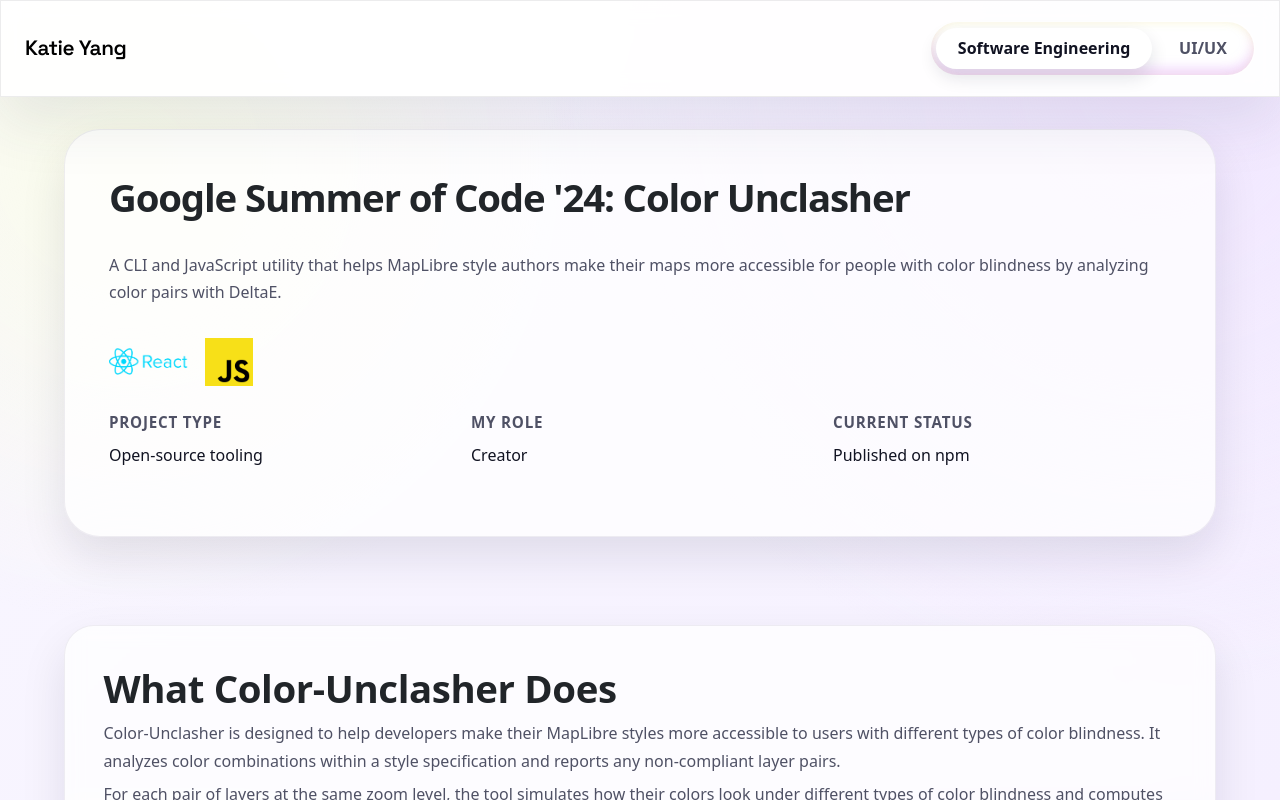
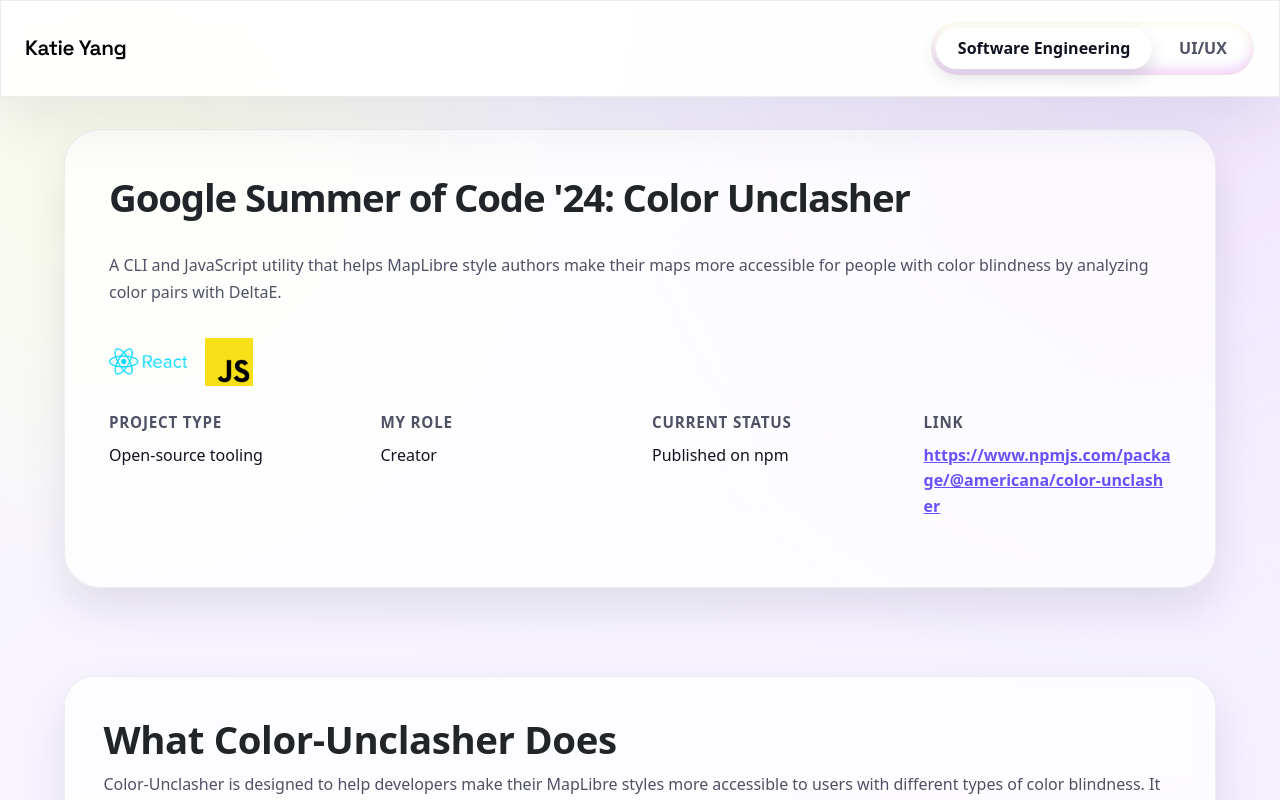
Before and after one commit to KY233466/KY233466.github.io, a Next.js app: page /ColorUnclasher in a window 1280 px wide. Shown: the top 800 px of the page. Built offline with nearby package versions, Linux system fonts and the light colour scheme.

Commit message:
update Color Unclasher link

```diff
--- a/src/views/FrontendProjects/ColorUnclasher.js
+++ b/src/views/FrontendProjects/ColorUnclasher.js
@@ -30,13 +30,13 @@
   Btn: false,
   Icon: true,
   IconImage: Icons,
-  Link: 'https://www.npmjs.com/package/@americana/color-unclasher',
+  currentStatusLink: 'https://www.npmjs.com/package/@americana/color-unclasher',
 };
 
 export default function ColorUnclasher() {
   return (
     <div className={styles.container}>
-      <ContentHeader content={headerContent}/>
+      <ContentHeader content={headerContent} />
 
       {/* Overview */}
       <div className={styles.contentContainer}>
@@ -209,7 +209,7 @@
           ignore list.
         </p>
         <pre className={styles.code}>
-{`# 1. Export non-compliant pairs
+          {`# 1. Export non-compliant pairs
 color-unclasher styles.json result.txt --export-pairs-path output.json
 
 # 2. Manually edit output.json to keep only the pairs you want to ignore,
@@ -235,7 +235,7 @@
           candidates.
         </p>
         <pre className={styles.code}>
-{`import ColorUnclasher from "color-unclasher";
+          {`import ColorUnclasher from "color-unclasher";
 
 const color1 = "#a4a95b"; // fixed
 const color2 = "#ff8375"; // to be adjusted
```
